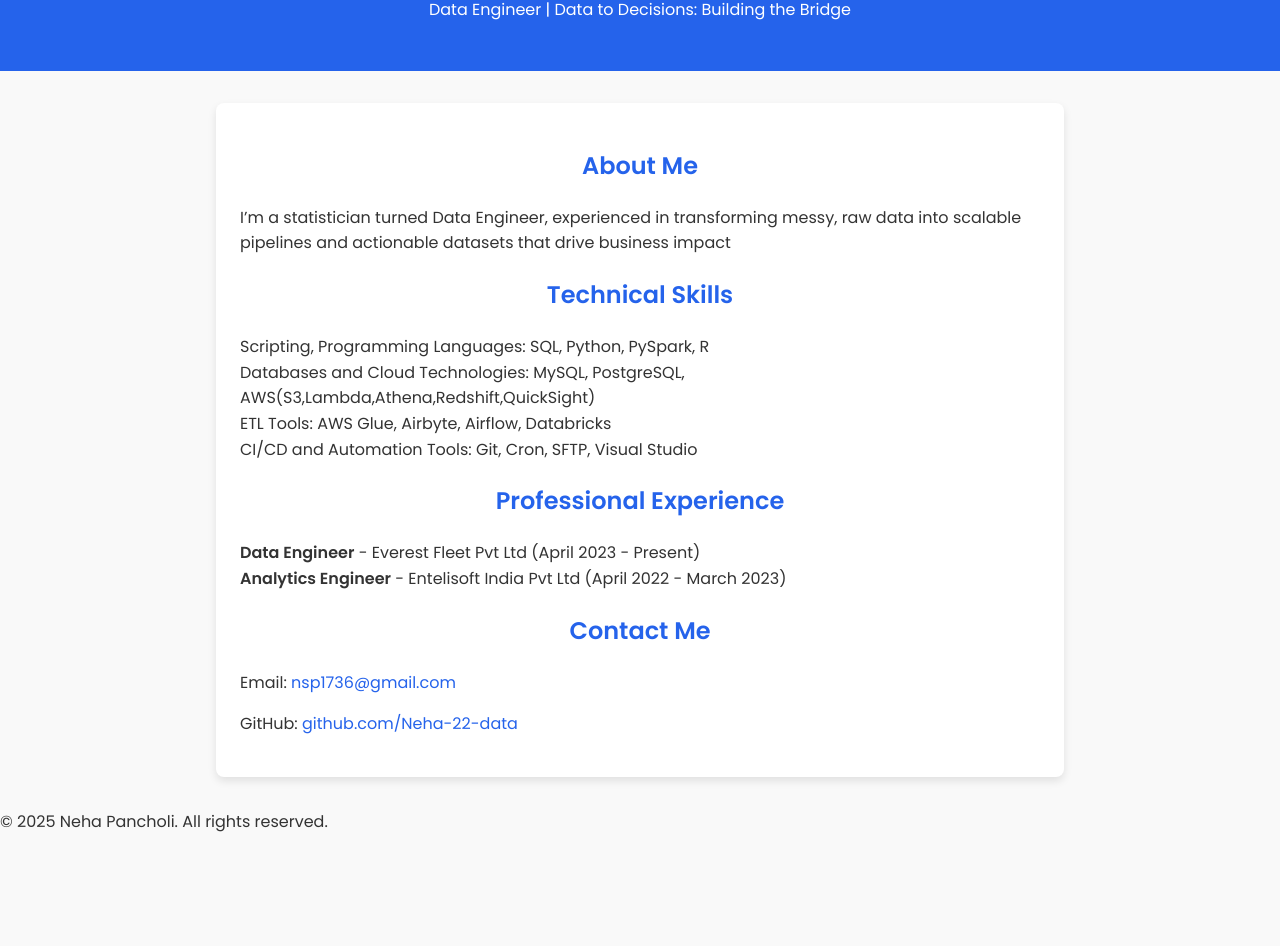
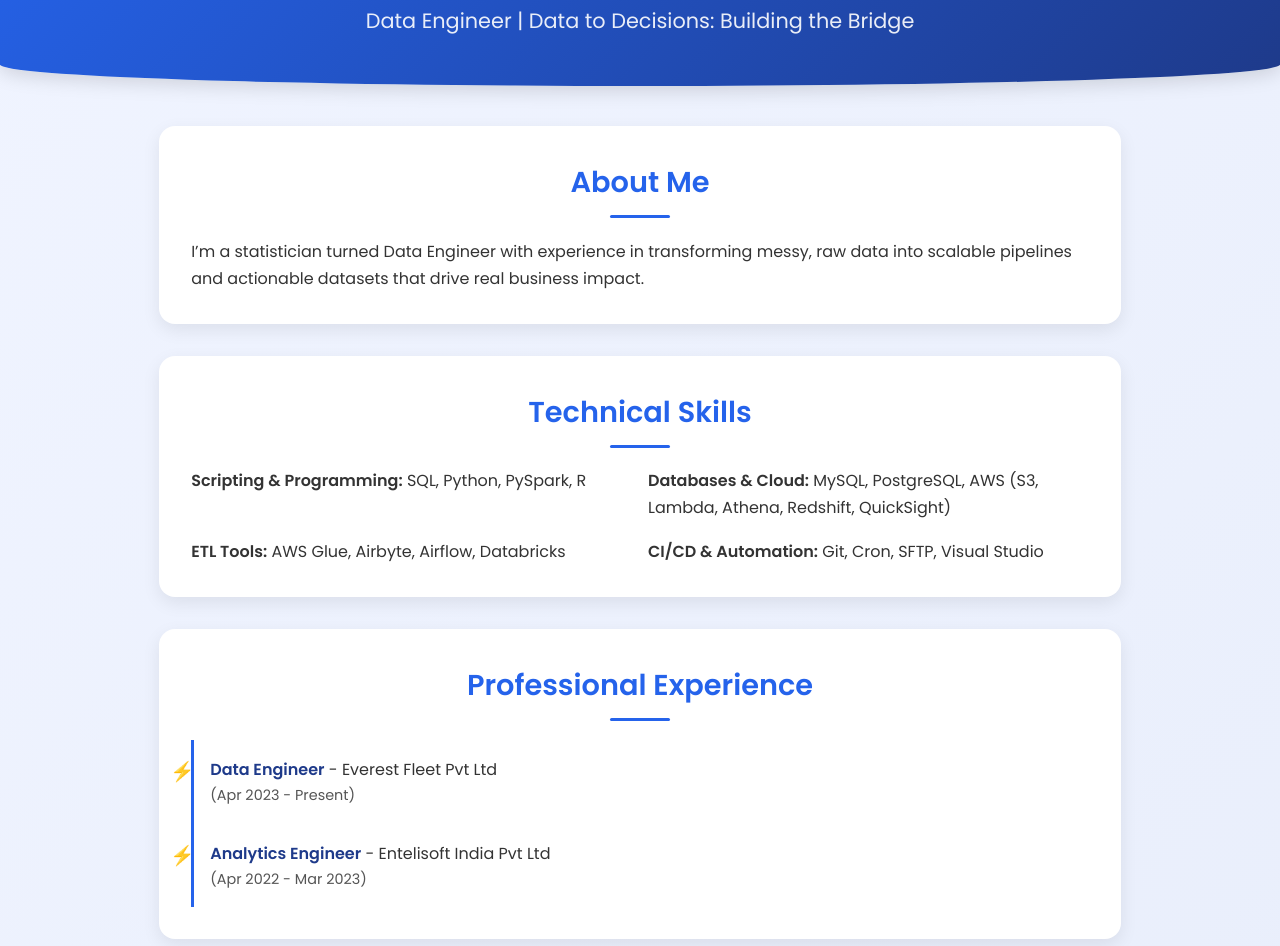
Before and after one commit to Neha-22-data/personal-profile, a plain HTML site: page Index.html in a window 1280 px wide. Shown: the part 129-1075 px from the top of the page. Before the commit the page ends 980 px from the top, so only its background shows below. Drawn offline with Linux system fonts and the light colour scheme.

Commit message:
Update personal profile website

```diff
--- a/Index.html
+++ b/Index.html
@@ -3,45 +3,99 @@
 <head>
   <meta charset="UTF-8">
   <meta name="viewport" content="width=device-width, initial-scale=1.0">
-    <meta name="description" content="Personal Profile of a professional specializing in scalable solutions and systems optimization.">
-    <meta name="author" content="Your Name">
-    <title>Personal Profile</title>
+  <meta name="description" content="Portfolio of Neha Pancholi - Data Engineer specializing in scalable data solutions, pipelines, and analytics.">
+  <meta name="author" content="Neha Pancholi">
+  <title>Portfolio | Neha Pancholi</title>
   <link rel="stylesheet" href="styles.css">
   <link href="https://fonts.googleapis.com/css2?family=Poppins:wght@400;600&display=swap" rel="stylesheet">
 </head>
 <body>
+  <!-- Header -->
   <header>
+    <div class="container">
       <h1>Neha Pancholi</h1>
-        <p>Data Engineer | Data to Decisions: Building the Bridge</p>
+      <p class="tagline">Data Engineer | Data to Decisions: Building the Bridge</p>
+    </div>
   </header>
+
+  <!-- Main Content -->
   <main>
-        <section id="about">
+    <!-- About -->
+    <section id="about" class="card">
       <h2>About Me</h2>
-            <p>I’m a statistician turned Data Engineer, experienced in transforming messy, raw data into scalable pipelines and actionable datasets that drive business impact</p>
+      <p>
+        I’m a statistician turned Data Engineer with experience in transforming messy, raw data
+        into scalable pipelines and actionable datasets that drive real business impact.
+      </p>
     </section>
-        <section id="skills">
+
+    <!-- Skills -->
+    <section id="skills" class="card">
       <h2>Technical Skills</h2>
-            <ul>
-                <li>Scripting, Programming Languages:  SQL, Python, PySpark, R</li>
-                <li>Databases and Cloud Technologies: MySQL, PostgreSQL, AWS(S3,Lambda,Athena,Redshift,QuickSight)</li>
-                <li>ETL Tools: AWS Glue, Airbyte, Airflow, Databricks </li>
-                <li>CI/CD and Automation Tools: Git, Cron, SFTP, Visual Studio</li>
+      <div class="skills-grid">
+        <div><strong>Scripting & Programming:</strong> SQL, Python, PySpark, R</div>
+        <div><strong>Databases & Cloud:</strong> MySQL, PostgreSQL, AWS (S3, Lambda, Athena, Redshift, QuickSight)</div>
+        <div><strong>ETL Tools:</strong> AWS Glue, Airbyte, Airflow, Databricks</div>
+        <div><strong>CI/CD & Automation:</strong> Git, Cron, SFTP, Visual Studio</div>
+      </div>
+    </section>
+
+    <!-- Experience -->
+    <section id="experience" class="card">
+      <h2>Professional Experience</h2>
+      <ul class="timeline">
+        <li>
+          <span class="role">Data Engineer</span> - Everest Fleet Pvt Ltd
+          <span class="date">(Apr 2023 - Present)</span>
+        </li>
+        <li>
+          <span class="role">Analytics Engineer</span> - Entelisoft India Pvt Ltd
+          <span class="date">(Apr 2022 - Mar 2023)</span>
+        </li>
       </ul>
     </section>
-        <section id="experience">
-            <h2>Professional Experience</h2>
+
+    <!-- Projects -->
+    <section id="projects" class="card">
+      <h2>Projects</h2>
       <ul>
-                <li><strong>Data Engineer</strong> - Everest Fleet Pvt Ltd (April 2023 - Present)</li>
-                <li><strong>Analytics Engineer</strong> - Entelisoft India Pvt Ltd (April 2022 - March 2023)</li>
-
+        <li><strong>AI DataCenter Energy Demand Forecasting</strong> - Built scalable pipelines on AWS for forecasting energy consumption using ML models.</li>
+        <li><strong>Reddit Data Pipeline</strong> -
+         Automated Reddit API data extraction .</li>
+        🔗 <a href="https://github.com/Neha-22-data/reddit-pipeline" target="_blank">View Project</a>
+        <li><strong>AI Impact Data Pipeline</strong>
+         Designed data pipeline where data is uploaded to S3 using Rest API then transfrom and uploaded clean data to S3 which is further conected to Quicksight for dashboarding.</li>
+         🔗 <a href="https://github.com/Neha-22-data/AI_impact_datapiepline" target="_blank">View Project</a>
       </ul>
     </section>
-        <section id="contact">
+
+    <!-- Certifications -->
+    <section id="certifications" class="card">
+      <h2>Certifications</h2>
+      <ul>
+        <li>Academy Accreditation - Databricks Fundamentals</li>
+        <li>SQL(Intermediate) - HackerRank</li>
+        <li>Python(Basic) - HackerRank</li>
+      </ul>
+    </section>
+
+    <!-- Education -->
+    <section id="education" class="card">
+      <h2>Education</h2>
+      <p><strong>M.Sc. in Industrial Statistics</strong> – North Maharashtra University</p>
+      <p><strong>B.Sc. in Statistics</strong> – North Maharashtra University</p>
+    </section>
+
+    <!-- Contact -->
+    <section id="contact" class="card">
       <h2>Contact Me</h2>
       <p>Email: <a href="mailto:nsp1736@gmail.com">nsp1736@gmail.com</a></p>
-            <p>GitHub: <a href="https://github.com/Neha-22-data">github.com/Neha-22-data</a></p>
+      <p>GitHub: <a href="https://github.com/Neha-22-data" target="_blank">github.com/Neha-22-data</a></p>
+      <p>LinkedIn: <a href="www.linkedin.com/in/neha-pancholi22" target="_blank">www.linkedin.com/in/neha-pancholi22</a></p>
     </section>
   </main>
+
+  <!-- Footer -->
   <footer>
     <p>&copy; 2025 Neha Pancholi. All rights reserved.</p>
   </footer>
--- a/styles.css
+++ b/styles.css
@@ -1,39 +1,172 @@
+/* Reset */
+* {
+  margin: 0;
+  padding: 0;
+  box-sizing: border-box;
+}
+
 body {
   font-family: 'Poppins', sans-serif;
-    margin: 0;
-    padding: 0;
-    background: #f9f9f9;
+  background: linear-gradient(135deg, #f0f4ff, #e6ecfa);
   color: #333;
-    line-height: 1.6;
+  line-height: 1.7;
 }
 
+/* Header */
 header {
+  background: linear-gradient(135deg, #2563eb, #1e3a8a);
+  color: white;
+  padding: 3rem 1rem;
   text-align: center;
-    background: #2563eb;
-    color: white;
-    padding: 2rem 0;
+  border-bottom-left-radius: 50% 10%;
+  border-bottom-right-radius: 50% 10%;
+  box-shadow: 0 4px 20px rgba(0, 0, 0, 0.15);
 }
 
-main {
-    max-width: 800px;
-    margin: 2rem auto;
-    background: white;
-    padding: 1.5rem;
-    border-radius: 8px;
-    box-shadow: 0 4px 8px rgba(0, 0, 0, 0.1);
+header h1 {
+  font-size: 2.8rem;
+  margin-bottom: 0.5rem;
+  animation: fadeInDown 1s ease-in-out;
 }
 
-h1, h2 {
-    color: #2563eb;
-    text-align: center;
+header .tagline {
+  font-size: 1.3rem;
+  font-weight: 300;
+  opacity: 0.9;
+  animation: fadeInUp 1s ease-in-out;
 }
 
-ul {
-    list-style: none;
-    padding: 0;
+/* Container */
+main {
+  max-width: 1000px;
+  margin: 2.5rem auto;
+  padding: 0 1.2rem;
 }
 
+/* Card */
+.card {
+  background: #fff;
+  padding: 2rem;
+  margin-bottom: 2rem;
+  border-radius: 16px;
+  box-shadow: 0 6px 18px rgba(0, 0, 0, 0.08);
+  transition: transform 0.3s ease, box-shadow 0.3s ease;
+  animation: fadeIn 1s ease-in-out;
+}
+.card:hover {
+  transform: translateY(-6px);
+  box-shadow: 0 12px 24px rgba(0, 0, 0, 0.12);
+}
+
+/* Headings */
+h2 {
+  color: #2563eb;
+  margin-bottom: 1.2rem;
+  text-align: center;
+  font-size: 1.8rem;
+  position: relative;
+}
+h2::after {
+  content: "";
+  width: 60px;
+  height: 3px;
+  background: #2563eb;
+  display: block;
+  margin: 0.5rem auto 0;
+  border-radius: 3px;
+}
+
+/* Skills Grid */
+.skills-grid {
+  display: grid;
+  grid-template-columns: 1fr;
+  gap: 1rem;
+}
+@media (min-width: 700px) {
+  .skills-grid {
+    grid-template-columns: 1fr 1fr;
+  }
+}
+
+/* Timeline Style */
+.timeline {
+  list-style: none;
+}
+.timeline li {
+  padding: 1rem 0;
+  border-left: 3px solid #2563eb;
+  padding-left: 1rem;
+  position: relative;
+}
+.timeline li::before {
+  content: "⚡";
+  position: absolute;
+  left: -1.5rem;
+  color: #2563eb;
+  font-size: 1.2rem;
+}
+.role {
+  font-weight: 600;
+  color: #1e3a8a;
+}
+.date {
+  display: block;
+  font-size: 0.9rem;
+  color: #555;
+}
+
+/* Links */
 a {
   color: #2563eb;
   text-decoration: none;
+  font-weight: 500;
+  transition: 0.2s;
 }
+a:hover {
+  color: #1e3a8a;
+  text-decoration: underline;
+}
+
+/* Project Links */
+#projects a {
+  display: inline-block;
+  margin-top: 0.4rem;
+  padding: 0.3rem 0.7rem;
+  border: 1px solid #2563eb;
+  border-radius: 8px;
+  font-size: 0.9rem;
+  transition: 0.3s;
+}
+#projects a:hover {
+  background: #2563eb;
+  color: white;
+  text-decoration: none;
+  transform: scale(1.05);
+}
+
+/* Footer */
+footer {
+  text-align: center;
+  padding: 1.5rem;
+  margin-top: 3rem;
+  background: linear-gradient(135deg, #1e3a8a, #2563eb);
+  color: white;
+  font-size: 0.95rem;
+  border-top-left-radius: 16px;
+  border-top-right-radius: 16px;
+  box-shadow: 0 -4px 12px rgba(0, 0, 0, 0.1);
+}
+
+/* Animations */
+@keyframes fadeIn {
+  from {opacity: 0; transform: translateY(20px);}
+  to {opacity: 1; transform: translateY(0);}
+}
+@keyframes fadeInDown {
+  from {opacity: 0; transform: translateY(-20px);}
+  to {opacity: 1; transform: translateY(0);}
+}
+@keyframes fadeInUp {
+  from {opacity: 0; transform: translateY(20px);}
+  to {opacity: 1; transform: translateY(0);}
+}
```
Lines whose indentation alone changed are shown as unchanged.
